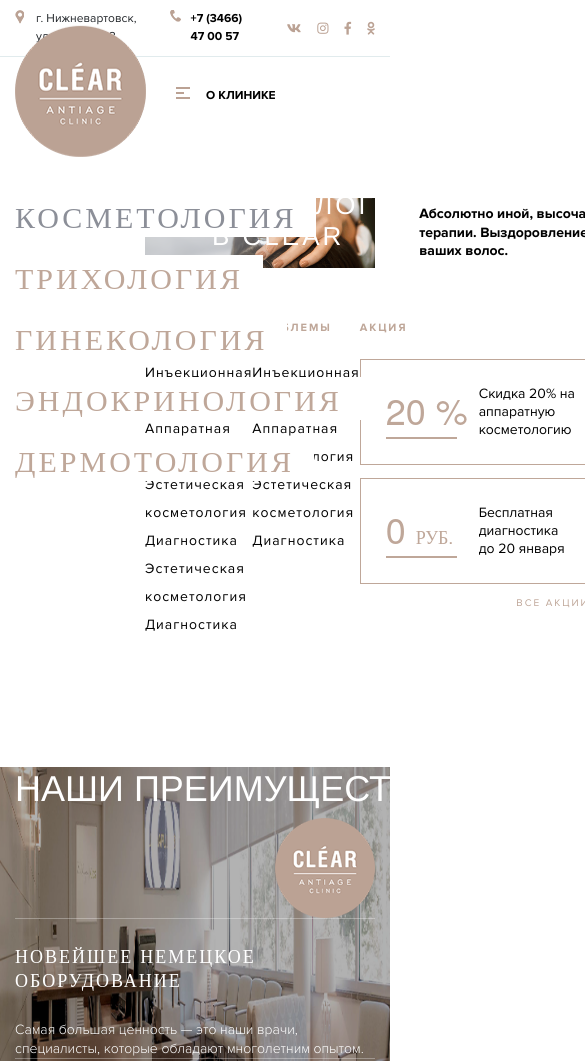
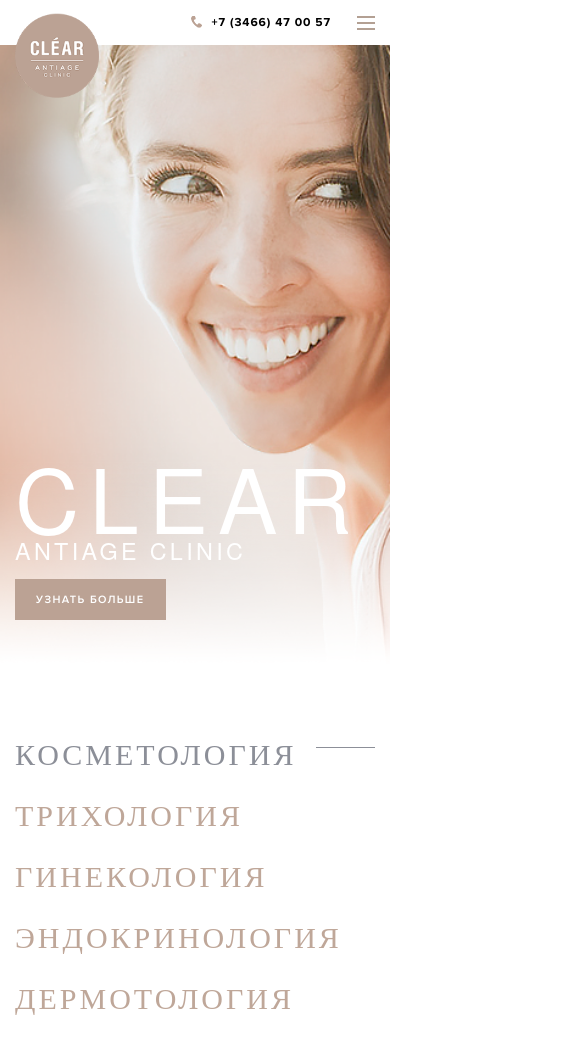
Before and after one commit to mskuroedov/clear-cosmetic, a website: page index.html in a window 390 px wide. Shown: the top 1061 px of the page, 585 px wide, since content can reach past the window. Drawn offline with Linux system fonts and the light colour scheme; a web font is replaced by a local one.

Commit message:
prom-commit

```diff
--- a/css/build.css
+++ b/css/build.css
@@ -19,6 +19,11 @@
   transition: all .2s; }
   .btn-brown:hover {
     background-color: #78797c; }
+  @media (max-width: 1199px) {
+    .btn-brown {
+      padding: 12px 21px 11px;
+      font-size: 11px;
+      letter-spacing: 1.4px; } }
 
 .btn-white {
   padding: 12px 23px 11px;
@@ -96,6 +101,9 @@
 body {
   position: relative;
   padding-top: 128px; }
+  @media (max-width: 1199px) {
+    body {
+      padding-top: 45px; } }
 
 header {
   position: absolute;
@@ -112,6 +120,9 @@
     display: flex;
     height: 56px;
     align-items: center; }
+    @media (max-width: 1199px) {
+      header .header-content {
+        height: 45px; } }
     header .header-content.h-71 {
       height: 71px; }
     header .header-content .logo {
@@ -125,6 +136,12 @@
         top: 0;
         transform: translateY(-23%);
         z-index: 50; }
+      @media (max-width: 1199px) {
+        header .header-content .logo {
+          width: 84px;
+          margin-right: 19px; }
+          header .header-content .logo img {
+            transform: translateY(33%); } }
     header .header-content .nav-links a {
       height: 100%;
       display: inline-block;
@@ -145,6 +162,19 @@
       margin-left: 15px; }
     header .header-content .social-links {
       margin-left: 30px; }
+    header .header-content .burger {
+      display: block;
+      width: 18px;
+      height: 14px;
+      margin-left: 26px; }
+      header .header-content .burger span {
+        width: 100%;
+        height: 2px;
+        display: block;
+        background: #b3a093;
+        margin-bottom: 4px; }
+        header .header-content .burger span:last-of-type {
+          margin-bottom: 0; }
   header .link-w-icon {
     font-size: 12px;
     font-family: "Proxima Nova Rg";
@@ -188,7 +218,14 @@
       header .link-w-icon.phone:before {
         content: url("../assets/phone-icon.png");
         left: 0;
-        position: absolute; }
+        position: absolute;
+        height: 13px;
+        top: 0;
+        bottom: 0;
+        margin: auto; }
+      @media (max-width: 1199px) {
+        header .link-w-icon.phone {
+          letter-spacing: 0.9px; } }
     header .link-w-icon[aria-expanded='true'] .burger span {
       width: 14px !important; }
   header .sub-menu .collapse, header .sub-menu .collapsing {
@@ -448,6 +485,28 @@
         font-size: 13px;
         font-weight: 100;
         letter-spacing: 2px; } }
+.main-slider.mobile .item {
+  position: relative; }
+  .main-slider.mobile .item .text {
+    position: absolute;
+    left: 15px;
+    bottom: 44px; }
+    .main-slider.mobile .item .text div:nth-child(1) {
+      font-size: 89px;
+      font-family: "Helvetica Neue";
+      color: white;
+      text-transform: uppercase;
+      line-height: .9;
+      letter-spacing: 10px; }
+    .main-slider.mobile .item .text div:nth-child(2) {
+      font-size: 23.383px;
+      font-family: "Helvetica Neue";
+      color: white;
+      text-transform: uppercase;
+      line-height: 1.2;
+      margin-bottom: 15px;
+      font-weight: 300;
+      letter-spacing: 3.3px; }
 
 .directions {
   padding-top: 70px;
@@ -878,7 +937,7 @@
     right: 0;
     opacity: 1; }
   100% {
-    right: -50%;
+    right: -100%;
     opacity: 0; } }
 .fadeIn {
   position: relative;
@@ -892,11 +951,21 @@
   padding-top: 45px;
   padding-bottom: 45px;
   background: #505258; }
+  @media (max-width: 1200px) {
+    .subscribe {
+      padding-top: 30px;
+      padding-bottom: 30px; } }
   .subscribe .split {
     display: block;
     width: 1px;
     background: #73757b;
     height: 111px; }
+    @media (max-width: 1200px) {
+      .subscribe .split {
+        display: none; } }
   .subscribe .btn-gray {
     min-width: 297px;
-    padding: 27px 39px; }
+    padding: 27px 39px;
+    margin-bottom: 30px; }
+    .subscribe .btn-gray:last-of-type {
+      margin-bottom: 0; }
--- a/index.html
+++ b/index.html
@@ -24,14 +24,17 @@
                 <div class="container">
                     <div class="row">
                         <div class="col-12">
-                            <div class="header-content justify-content-end">
-                                <a class="link-w-icon geo mr-3">
+                            <div class="header-content justify-content-lg-end">
+                                <a href="#" class="logo d-lg-none">
+                                    <img src="./assets/logo.png" alt="">
+                                </a>
+                                <a class="link-w-icon geo mr-3 d-none d-lg-block">
                                     г. Нижневартовск, ул. Ленина, 28
                                 </a>
-                                <a href="#" class="link-w-icon phone">
+                                <a href="#" class="link-w-icon phone ml-auto ml-lg-0">
                                     +7 (3466) 47 00 57
                                 </a>
-                                <div class="social-links">
+                                <div class="social-links d-none d-lg-flex">
                                     <a href="#">
                                         <i class="fab fa-vk"></i>
                                     </a>
@@ -46,12 +49,17 @@
                                         <i class="fab fa-odnoklassniki"></i>
                                     </a>
                                 </div>
+                                <a href="#" class=" burger d-lg-none">
+                                    <span></span>
+                                    <span></span>
+                                    <span></span>
+                                </a>
                             </div>
                         </div>
                     </div>
                 </div>
-                <div class="split"></div>
-                <div class="container">
+                <div class="split d-none d-lg-block"></div>
+                <div class="container d-none d-lg-block">
                     <div class="row">
                         <div class="col-12">
                             <div class="header-content h-71">
@@ -428,12 +436,64 @@
         </div>
     </div>
 </section>
-<section class="main-slider mobile"></section>
+<section class="main-slider mobile">
+    <div class="container-fluid">
+        <div class="row">
+            <div class="col-12 px-0">
+                <div class="owl-carousel owl-theme">
+                    <div class="item">
+                        <img src="./assets/mobile-main-slider.png" alt="">
+                        <div class="text">
+                            <div>Clear</div>
+                            <div>Antiage clinic</div>
+                            <div>
+                                <button class="btn-brown">Узнать больше</button>
+                            </div>
+                        </div>
+                    </div>
+                    <div class="item">
+                        <img src="./assets/mobile-main-slider.png" alt="">
+                        <div class="text">
+                            <div>Clear</div>
+                            <div>Antiage clinic</div>
+                            <div>
+                                <button class="btn-brown">Узнать больше</button>
+                            </div>
+                        </div>
+                    </div>
+                    <div class="item">
+                        <img src="./assets/mobile-main-slider.png" alt="">
+                        <div class="text">
+                            <div>Clear</div>
+                            <div>Antiage clinic</div>
+                            <div>
+                                <button class="btn-brown">Узнать больше</button>
+                            </div>
+                        </div>
+                    </div>
+                    <div class="item">
+                        <img src="./assets/mobile-main-slider.png" alt="">
+                        <div class="text">
+                            <div>Clear</div>
+                            <div>Antiage clinic</div>
+                            <div>
+                                <button class="btn-brown">Узнать больше</button>
+                            </div>
+                        </div>
+                    </div>
+                </div>
+            </div>
+            <div class="col-12">
+
+            </div>
+        </div>
+    </div>
+</section>
 
 <section class="directions">
     <div class="container">
         <div class="row" id="directionBlocks">
-            <div class="col-4">
+            <div class="col-12 col-lg-4">
                 <div class="directions__link">
                     <a href="#" role="button" data-target="#direction1" data-toggle="collapse" aria-expanded="true"><span>косметология</span></a>
                 </div>
@@ -450,7 +510,7 @@
                     <a href="#" role="button" data-target="#direction5" data-toggle="collapse" aria-expanded="false"><span>дермотология</span></a>
                 </div>
             </div>
-            <div class="col-8" >
+            <div class="col-8 d-none d-lg-block" >
                 <div class="collapse show" id="direction1" data-parent="#directionBlocks">
                     <div class="directions__block">
                         <div class="directions__block__promo">
@@ -1003,14 +1063,14 @@
             <div class="col-12 order-0 col-lg-auto">
                 <div class="slider__title">Партнеры</div>
             </div>
-            <div class="col-12 order-1 order-lg-2 col-lg-auto ml-auto">
+            <div class="col-12 order-2 order-lg-2 col-lg-auto ml-auto">
                 <div class="slider__nav" s-control="partners">
                     <button class="prev"></button>
                     <div class="slider__nav__container"></div>
                     <button class="next"></button>
                 </div>
             </div>
-            <div class="col-12 order-2 order-lg-3 partners-slider">
+            <div class="col-12 order-1 order-lg-3 partners-slider">
                 <div class="owl-carousel owl-theme align-center">
                     <a href="#" class="partner-slide">
                         <img src="./assets/partners/partner-1.png" alt="">
@@ -1052,7 +1112,7 @@
     <div class="container">
         <div class="row justify-content-around align-items-center">
             <div class="col-auto text-center">
-                <button class="btn-gray"><span>записаться на прием</span></button>
+                <button class="btn-gray mb-4 mb-lg-0"><span>записаться на прием</span></button>
             </div>
             <div class="split"></div>
             <div class="col-auto text-center">
--- a/js/sliders.js
+++ b/js/sliders.js
@@ -15,7 +15,7 @@
     }, 330);
     setTimeout(function () {
         $mainDSlider.trigger('prev.owl.carousel', [800])
-    },100);
+    }, 200);
 });
 $mainDSlider.parent().find('.next').on('click',function () {
     $('.main-slider__container .owl-item.active .main-slider__item__desc').animate({
@@ -24,7 +24,7 @@
     }, 330);
     setTimeout(function () {
         $mainDSlider.trigger('next.owl.carousel', [800])
-    },100)
+    }, 200)
 });
 
 $mainDSlider.on('translated.owl.carousel',function () {
@@ -34,6 +34,21 @@
     }, 1);
 });
 //END index head slider
+//main mobile slider
+var $mainMobileSlider = $('.main-slider.mobile .owl-carousel');
+$mainMobileSlider.owlCarousel({
+    items: 1,
+    dots: false,
+    loop: true
+});
+$mainMobileSlider.parent().find('.prev').on('click', function () {
+    $mainMobileSlider.trigger('prev.owl.carousel')
+});
+$mainDSlider.parent().find('.next').on('click', function () {
+    $mainMobileSlider.trigger('next.owl.carousel', [800])
+
+});
+
 
 //blog slider
 var $blogSlider = $('.blog-slider .owl-carousel');
@@ -41,7 +56,15 @@
     items:3,
     dots:true,
     dotsContainer:$('[s-control="blog"] .slider__nav__container'),
-    dotsEach:3
+    dotsEach: 3,
+    responsive: {
+        0: {
+            items: 1,
+        },
+        1200: {
+            items: 3,
+        }
+    }
 });
 
 
@@ -59,7 +82,15 @@
     items:3,
     dots:true,
     dotsContainer:$('[s-control="news"] .slider__nav__container'),
-    // dotsEach:3
+    dotsEach: 3,
+    responsive: {
+        0: {
+            items: 1,
+        },
+        1200: {
+            items: 3,
+        }
+    }
 });
 
 $('[s-control="news"] .prev').on('click',function () {
@@ -108,6 +139,16 @@
     loop:true,
     dotsEach:3,
     dotsContainer:$('[s-control="partners"] .slider__nav__container'),
+
+    responsive: {
+        0: {
+            items: 3,
+            margin: 30
+        },
+        1200: {
+            items: 8,
+        }
+    }
 });
 
 $('[s-control="partners"] .prev').on('click',function () {
```
Also changed, not shown: assets/mobile-main-slider.png (added).
